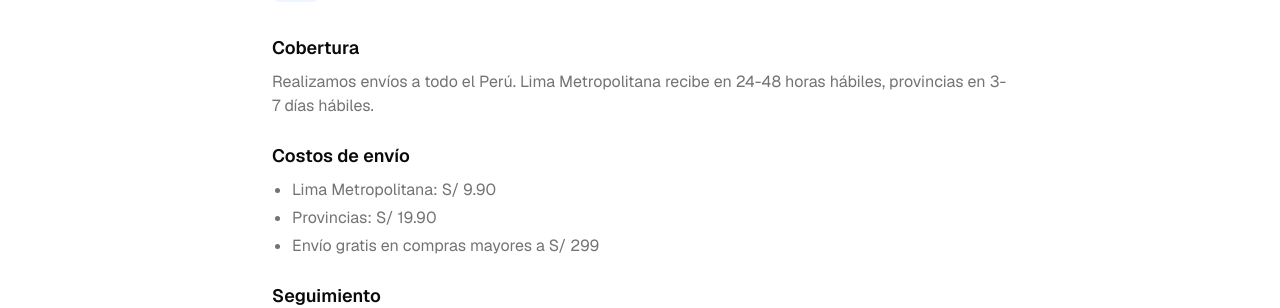
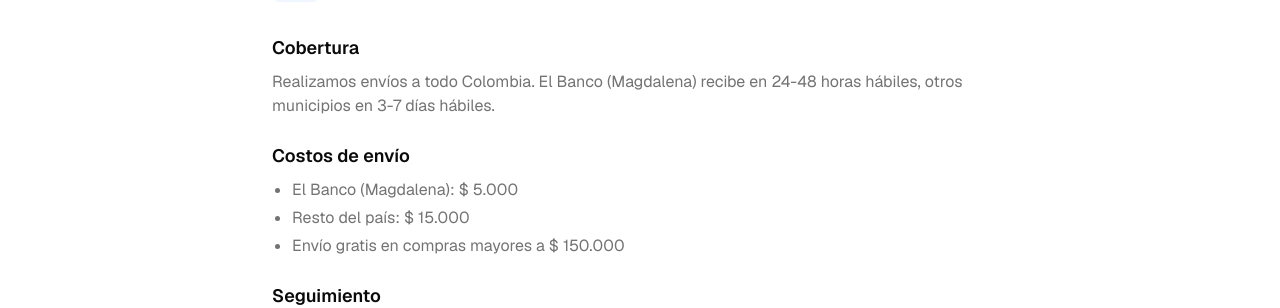
Before and after one commit to anthra123x/container, a Next.js app: page /envio in a window 1280 px wide. Shown: the part 175-483 px from the top of the page. Built offline with nearby package versions, Linux system fonts and the light colour scheme; no server answers.

Commit message:
fix: force light theme, update all Peru/Lima references to Colombia/El Banco Magdalena

```diff
--- a/src/app/(store)/contacto/page.tsx
+++ b/src/app/(store)/contacto/page.tsx
@@ -7,7 +7,7 @@ export default function ContactoPage() {
       </p>
       <div className="mt-8 space-y-4">
         <a
-          href="https://wa.me/51999999999"
+          href="https://wa.me/573000000000"
           target="_blank"
           rel="noopener noreferrer"
           className="inline-flex items-center gap-2 rounded-md bg-green-600 px-6 py-3 text-white hover:bg-green-700"
--- a/src/app/(store)/envio/page.tsx
+++ b/src/app/(store)/envio/page.tsx
@@ -13,15 +13,15 @@ export default function EnvioPage() {
       <div className="space-y-6 text-muted-foreground">
         <section>
           <h2 className="mb-2 text-lg font-semibold text-foreground">Cobertura</h2>
-          <p>Realizamos envíos a todo el Perú. Lima Metropolitana recibe en 24-48 horas hábiles, provincias en 3-7 días hábiles.</p>
+          <p>Realizamos envíos a todo Colombia. El Banco (Magdalena) recibe en 24-48 horas hábiles, otros municipios en 3-7 días hábiles.</p>
         </section>
 
         <section>
           <h2 className="mb-2 text-lg font-semibold text-foreground">Costos de envío</h2>
           <ul className="list-disc space-y-1 pl-5">
-            <li>Lima Metropolitana: S/ 9.90</li>
-            <li>Provincias: S/ 19.90</li>
-            <li>Envío gratis en compras mayores a S/ 299</li>
+            <li>El Banco (Magdalena): $ 5.000</li>
+            <li>Resto del país: $ 15.000</li>
+            <li>Envío gratis en compras mayores a $ 150.000</li>
           </ul>
         </section>
 
--- a/src/app/(store)/page.tsx
+++ b/src/app/(store)/page.tsx
@@ -26,9 +26,9 @@ async function getCategories() {
 }
 
 const benefits = [
-  { icon: Truck, title: "Envío Rápido", desc: "Entrega en 24-48 horas en Lima" },
+  { icon: Truck, title: "Envío Rápido", desc: "Entrega en 24-48 horas en El Banco" },
   { icon: Shield, title: "Garantía", desc: "Todos los productos con garantía" },
-  { icon: CreditCard, title: "Pago Seguro", desc: "Tarjeta, Yape, Plin o contraentrega" },
+  { icon: CreditCard, title: "Pago Seguro", desc: "Tarjeta, Nequi, Daviplata o contraentrega" },
   { icon: Package, title: "Originales", desc: "100% productos originales" },
 ]
 
--- a/src/app/(store)/productos/[slug]/page.tsx
+++ b/src/app/(store)/productos/[slug]/page.tsx
@@ -160,7 +160,7 @@ export default async function ProductDetailPage({ params }: Props) {
             </div>
             <div className="flex items-center gap-2 text-sm text-gray-500">
               <Truck className="h-4 w-4" />
-              <span>Envío rápido a todo el Perú</span>
+              <span>Envío rápido a todo Colombia</span>
             </div>
             <div className="flex items-center gap-2 text-sm text-gray-500">
               <Shield className="h-4 w-4" />
--- a/src/app/admin/productos/[id]/page.tsx
+++ b/src/app/admin/productos/[id]/page.tsx
@@ -75,7 +75,7 @@ export default async function EditProductPage({ params }: { params: Promise<{ id
             </div>
             <div className="grid grid-cols-2 gap-4">
               <div>
-                <label className="block text-sm font-medium mb-1">Precio (S/)</label>
+                <label className="block text-sm font-medium mb-1">Precio ($)</label>
                 <input name="price" type="number" step="0.01" defaultValue={Number(product.price)} required className="w-full rounded-lg border px-4 py-2.5 text-sm outline-none focus:ring-2 focus:ring-blue-500" />
               </div>
               <div>
--- a/src/app/admin/productos/nuevo/page.tsx
+++ b/src/app/admin/productos/nuevo/page.tsx
@@ -65,7 +65,7 @@ export default async function NewProductPage() {
             </div>
             <div className="grid grid-cols-2 gap-4">
               <div>
-                <label className="block text-sm font-medium mb-1">Precio (S/)</label>
+                <label className="block text-sm font-medium mb-1">Precio ($)</label>
                 <input name="price" type="number" step="0.01" required className="w-full rounded-lg border px-4 py-2.5 text-sm outline-none focus:ring-2 focus:ring-blue-500" />
               </div>
               <div>
--- a/src/app/admin/promociones/nuevo/page.tsx
+++ b/src/app/admin/promociones/nuevo/page.tsx
@@ -67,7 +67,7 @@ export default async function NewPromotionPage() {
                 className="w-full rounded-lg border px-4 py-2.5 text-sm outline-none focus:ring-2 focus:ring-blue-500"
               >
                 <option value="PERCENTAGE">Porcentaje (%)</option>
-                <option value="FIXED_AMOUNT">Monto fijo (S/)</option>
+                <option value="FIXED_AMOUNT">Monto fijo ($)</option>
               </select>
             </div>
             <div>
--- a/src/app/admin/promociones/page.tsx
+++ b/src/app/admin/promociones/page.tsx
@@ -40,7 +40,7 @@ export default async function AdminPromotionsPage() {
               return (
                 <tr key={promo.id} className="hover:bg-muted/50">
                   <td className="px-4 py-3 text-sm font-medium">{promo.name}</td>
-                  <td className="px-4 py-3 text-sm">{promo.type === "PERCENTAGE" && Number(promo.value) > 0 ? `${Number(promo.value)}%` : promo.type === "FIXED_AMOUNT" ? `S/ ${Number(promo.value).toFixed(2)}` : "-"}</td>
+                  <td className="px-4 py-3 text-sm">{promo.type === "PERCENTAGE" && Number(promo.value) > 0 ? `${Number(promo.value)}%` : promo.type === "FIXED_AMOUNT" ? `$ ${Number(promo.value).toFixed(2)}` : "-"}</td>
                   <td className="px-4 py-3 text-sm">{promo._count.products}</td>
                   <td className="px-4 py-3 text-sm text-muted-foreground">
                     {formatDateTime(promo.startsAt)} - {formatDateTime(promo.endsAt)}
--- a/src/app/admin/reportes/page.tsx
+++ b/src/app/admin/reportes/page.tsx
@@ -5,11 +5,11 @@ export default function AdminReportsPage() {
       <div className="grid gap-4 md:grid-cols-3">
         <div className="rounded-lg border p-6">
           <h2 className="font-semibold">Ventas del día</h2>
-          <p className="mt-2 text-2xl font-bold">S/ 0.00</p>
+          <p className="mt-2 text-2xl font-bold">$ 0.00</p>
         </div>
         <div className="rounded-lg border p-6">
           <h2 className="font-semibold">Ventas del mes</h2>
-          <p className="mt-2 text-2xl font-bold">S/ 0.00</p>
+          <p className="mt-2 text-2xl font-bold">$ 0.00</p>
         </div>
         <div className="rounded-lg border p-6">
           <h2 className="font-semibold">Productos vendidos</h2>
--- a/src/providers/theme-provider.tsx
+++ b/src/providers/theme-provider.tsx
@@ -8,7 +8,7 @@ function getInitialTheme(): Theme {
   if (typeof window === "undefined") return "light"
   const stored = localStorage.getItem("theme") as Theme | null
   if (stored === "light" || stored === "dark") return stored
-  return window.matchMedia("(prefers-color-scheme: dark)").matches ? "dark" : "light"
+  return "light"
 }
 
 function applyTheme(theme: Theme) {
```
